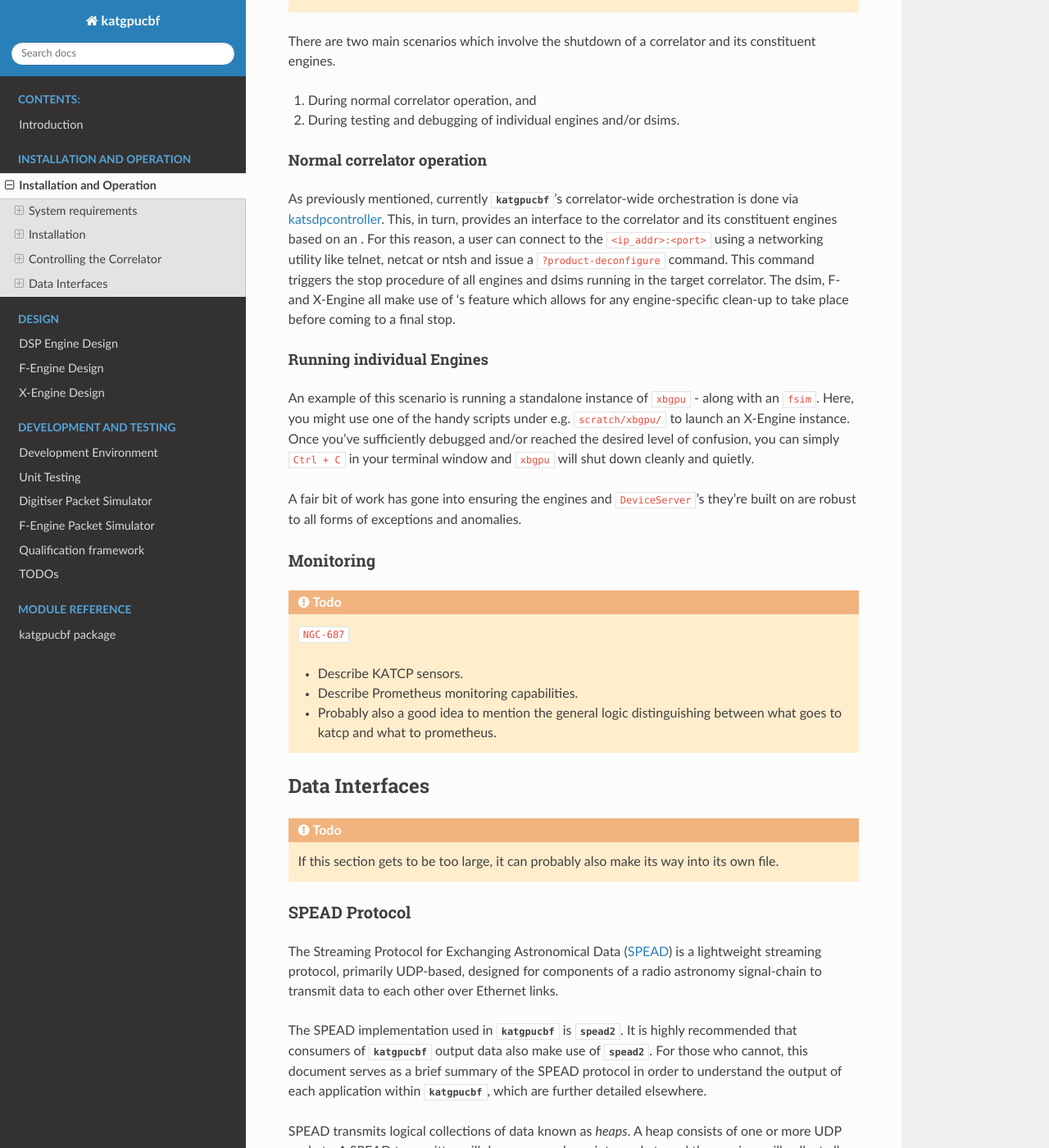
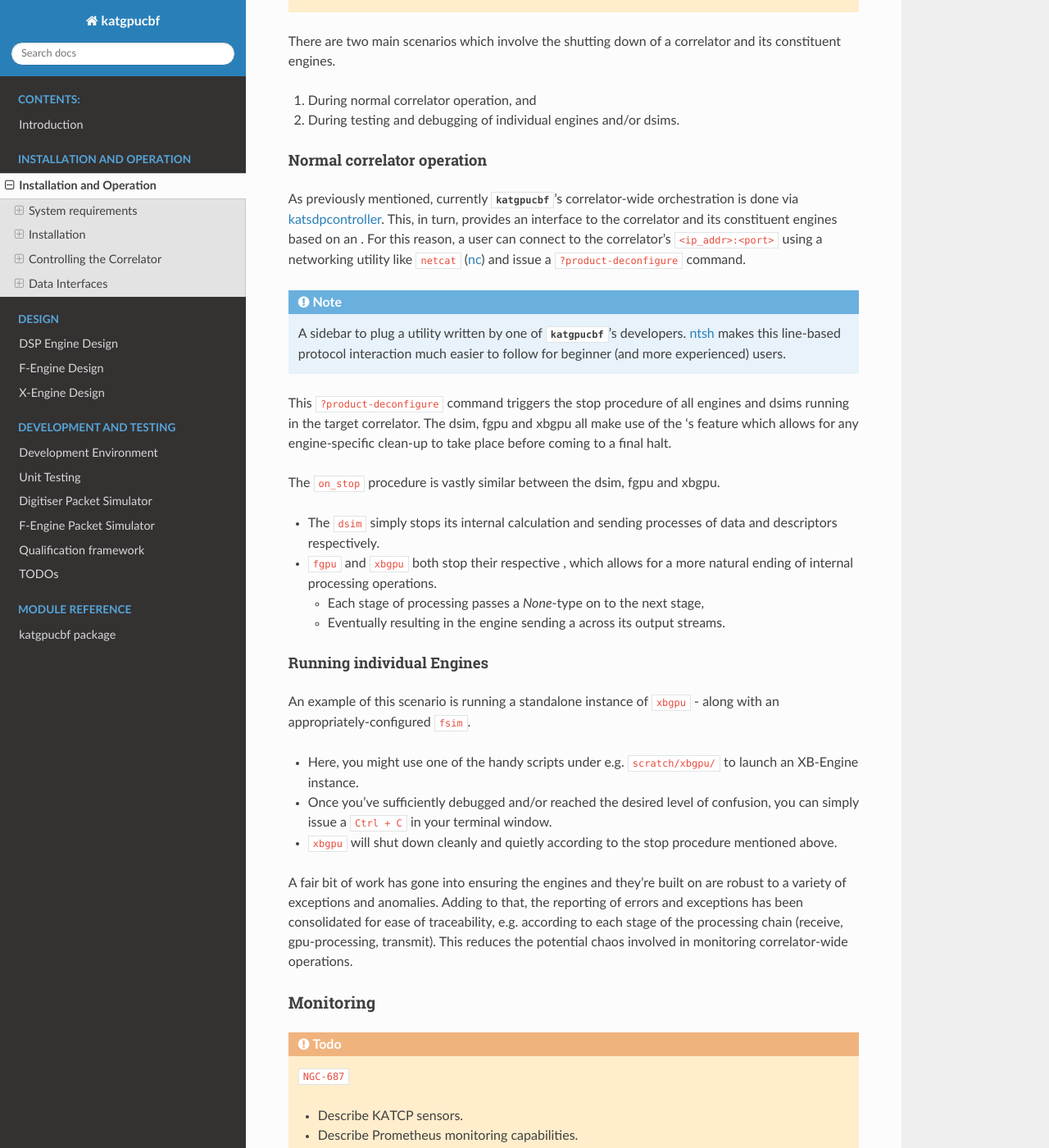
Before and after one commit to ska-sa/katgpucbf, a Sphinx documentation site: the page built from doc/operation.rst, in a window 1280 px wide and 1400 px high, scrolled down 2586 px. Shown: the whole window at 82% size. Built offline with Sphinx 7.4.7 and the Read the Docs theme 2.0.0, drawn with Linux system fonts in a browser that asks for light colours; formulas are drawn with MathJax 3; the version number could not be read and is left out.

Commit message:
Further updates to correlator shutdown doc
At least to get it into shape for a first round of reviewing.

Contributes to: NGC-686.

```diff
--- a/doc/operation.rst
+++ b/doc/operation.rst
@@ -117,8 +117,8 @@ Shutting down the correlator
     Describe how to shut the correlator down. Product or master controller
     passes requests on to individual running instances.
 
-There are two main scenarios which involve the shutdown of a correlator and its
-constituent engines.
+There are two main scenarios which involve the shutting down of a correlator
+and its constituent engines.
 
 #. During normal correlator operation, and
 #. During testing and debugging of individual engines and/or dsims.
@@ -129,28 +129,58 @@ As previously mentioned, currently :mod:`katgpucbf`'s correlator-wide
 orchestration is done via `katsdpcontroller`_. This, in turn, provides an
 interface to the correlator and its constituent engines based on an
 :external+aiokatcp:doc:`aiokatcp server <server/tutorial>`. For this reason, a
-user can connect to the ``<ip_addr>:<port>`` using a networking utility like
-telnet, netcat or ntsh and issue a ``?product-deconfigure`` command.
-This command triggers the stop procedure of all engines and dsims running
-in the target correlator. The dsim, F- and X-Engine all make use of
-:external+aiokatcp:py:class:`aiokatcp server's <aiokatcp.server.DeviceServer>`'s
+user can connect to the correlator's ``<ip_addr>:<port>`` using a networking
+utility like ``netcat`` (`nc`_) and issue a ``?product-deconfigure`` command.
+
+.. note::
+    A sidebar to plug a utility written by one of :mod:`katgpucbf`'s
+    developers. `ntsh`_ makes this line-based protocol interaction much easier
+    to follow for beginner (and more experienced) users.
+
+This ``?product-deconfigure`` command triggers the stop procedure of all
+engines and dsims running in the target correlator. The dsim, fgpu and xbgpu
+all make use of the
+:external+aiokatcp:py:class:`aiokatcp server <aiokatcp.server.DeviceServer>`'s
 :external+aiokatcp:py:meth:`on_stop <aiokatcp.server.DeviceServer.on_stop>`
 feature which allows for any engine-specific clean-up to take place before
-coming to a final stop.
+coming to a final halt.
+
+The ``on_stop`` procedure is vastly similar between the dsim, fgpu and xbgpu.
+
+* The ``dsim`` simply stops its internal calculation and sending processes of
+  data and descriptors respectively.
+* ``fgpu`` and ``xbgpu`` both stop their respective
+  :external+spead2:doc:`spead2 receivers <recv-chunk>`, which allows for a more
+  natural ending of internal processing operations.
+
+  *  Each stage of processing passes a `None`-type on to the next stage,
+  *  Eventually resulting in the engine sending a
+     :external+spead2:doc:`SPEAD stop heap <py-protocol>` across its output
+     streams.
 
 .. _katsdpcontroller: https://github.com/ska-sa/katsdpcontroller
-.. _docker: https://www.docker.com/
+.. _nc: https://www.commandlinux.com/man-page/man1/nc.1.html
+.. _ntsh: https://pypi.org/project/ntsh/
 
 Running individual Engines
 """"""""""""""""""""""""""
-An example of this scenario is running a standalone instance of ``xbgpu`` - along
-with an ``fsim``. Here, you might use one of the handy scripts under e.g. ``scratch/xbgpu/``
-to launch an X-Engine instance. Once you've sufficiently debugged and/or reached
-the desired level of confusion, you can simply ``Ctrl + C`` in your terminal window
-and ``xbgpu`` will shut down cleanly and quietly.
+An example of this scenario is running a standalone instance of ``xbgpu`` -
+along with an appropriately-configured ``fsim``.
 
-A fair bit of work has gone into ensuring the engines and ``DeviceServer``'s
-they're built on are robust to all forms of exceptions and anomalies.
+* Here, you might use one of the handy scripts under e.g. ``scratch/xbgpu/``
+  to launch an XB-Engine instance.
+* Once you've sufficiently debugged and/or reached the desired level of
+  confusion, you can simply issue a ``Ctrl + C`` in your terminal window.
+* ``xbgpu`` will shut down cleanly and quietly according to the stop procedure
+  mentioned above.
+
+A fair bit of work has gone into ensuring the engines and
+:external+aiokatcp:py:class:`DeviceServers <aiokatcp.server.DeviceServer>`
+they're built on are robust to a variety of exceptions and anomalies. Adding to
+that, the reporting of errors and exceptions has been consolidated for ease of
+traceability, e.g. according to each stage of the processing chain (receive,
+gpu-processing, transmit). This reduces the potential chaos involved in
+monitoring correlator-wide operations.
 
 Monitoring
 ^^^^^^^^^^
```
